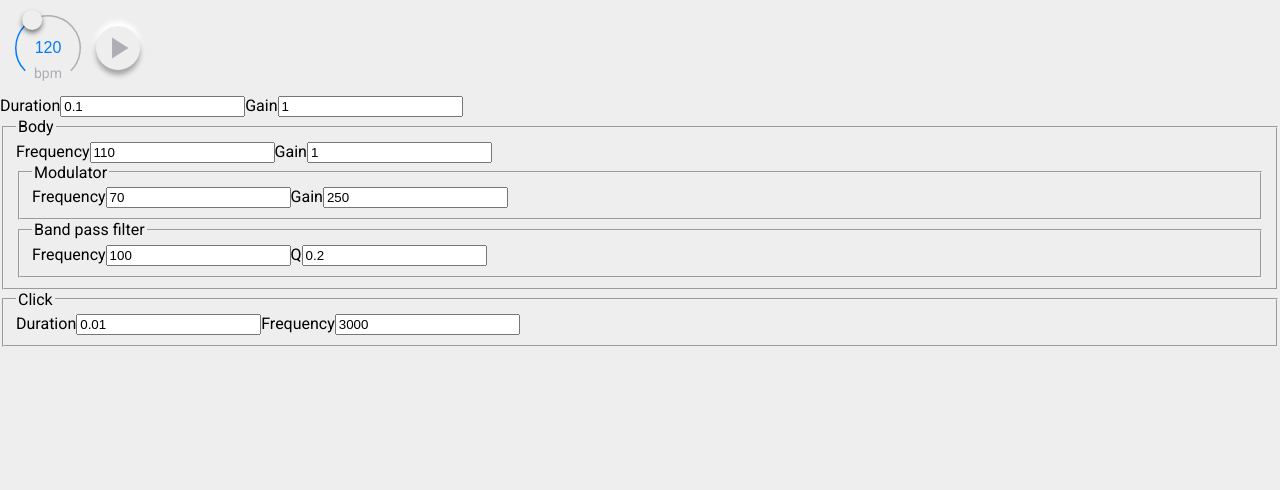
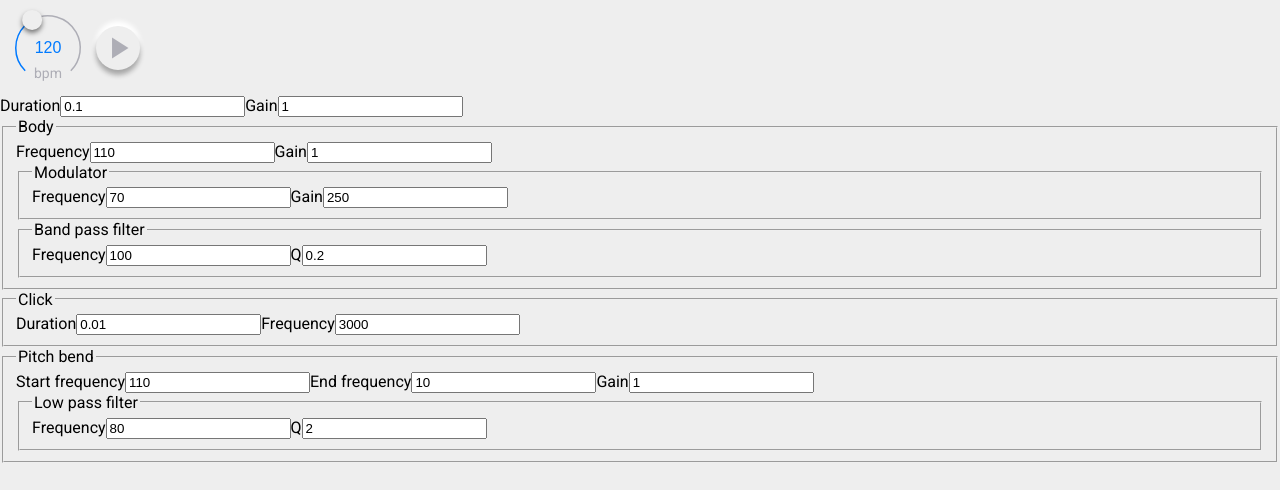
Before and after one commit to Volcomix/jsdaw, a React app: page / in a window 1280 px wide. Shown: the top 490 px of the page. Built offline with nearby package versions, Linux system fonts and the light colour scheme.

Commit message:
Add PitchBendComponent

```diff
--- a/src/synth/BassDrum/BassDrum.component.jsx
+++ b/src/synth/BassDrum/BassDrum.component.jsx
@@ -2,6 +2,7 @@ import React from 'react'
 
 import Body from './Body.component'
 import Click from './Click.component'
+import PitchBend from './PitchBend.component'
 
 class BassDrum extends React.Component {
 
@@ -24,7 +25,7 @@ class BassDrum extends React.Component {
   }
 
   render() {
-    const { duration, gain, body, click } = this.state
+    const { duration, gain, body, click, pitchBend } = this.state
     return (
       <div>
         <label>Duration</label>
@@ -45,6 +46,7 @@ class BassDrum extends React.Component {
         />
         <Body value={body} onChange={this.handleBodyChange} />
         <Click value={click} onChange={this.handleClickChange} />
+        <PitchBend value={pitchBend} onChange={this.handlePitchBendChange} />
       </div>
     )
   }
@@ -68,6 +70,11 @@ class BassDrum extends React.Component {
     this.synth.click = click
     this.setState({ click })
   }
+
+  handlePitchBendChange = pitchBend => {
+    this.synth.pitchBend = pitchBend
+    this.setState({ pitchBend })
+  }
 }
 
 export default BassDrum
--- /dev/null
+++ b/src/synth/BassDrum/PitchBend.component.jsx
@@ -0,0 +1,73 @@
+import React from 'react'
+
+const PitchBend = ({ value, onChange }) => (
+  <fieldset>
+    <legend>Pitch bend</legend>
+    <label>Start frequency</label>
+    <input
+      type='number'
+      min={0}
+      step={1}
+      value={value.startFrequency}
+      onChange={event => onChange({
+        ...value,
+        startFrequency: event.target.valueAsNumber,
+      })}
+    />
+    <label>End frequency</label>
+    <input
+      type='number'
+      min={0}
+      step={1}
+      value={value.endFrequency}
+      onChange={event => onChange({
+        ...value,
+        endFrequency: event.target.valueAsNumber,
+      })}
+    />
+    <label>Gain</label>
+    <input
+      type='number'
+      min={0}
+      step={0.01}
+      value={value.gain}
+      onChange={event => onChange({
+        ...value,
+        gain: event.target.valueAsNumber,
+      })}
+    />
+    <fieldset>
+      <legend>Low pass filter</legend>
+      <label>Frequency</label>
+      <input
+        type='number'
+        min={0}
+        step={1}
+        value={value.lowPassFilter.frequency}
+        onChange={event => onChange({
+          ...value,
+          lowPassFilter: {
+            ...value.lowPassFilter,
+            frequency: event.target.valueAsNumber,
+          },
+        })}
+      />
+      <label>Q</label>
+      <input
+        type='number'
+        min={0}
+        step={0.01}
+        value={value.lowPassFilter.Q}
+        onChange={event => onChange({
+          ...value,
+          lowPassFilter: {
+            ...value.lowPassFilter,
+            Q: event.target.valueAsNumber,
+          },
+        })}
+      />
+    </fieldset>
+  </fieldset>
+)
+
+export default PitchBend
```
